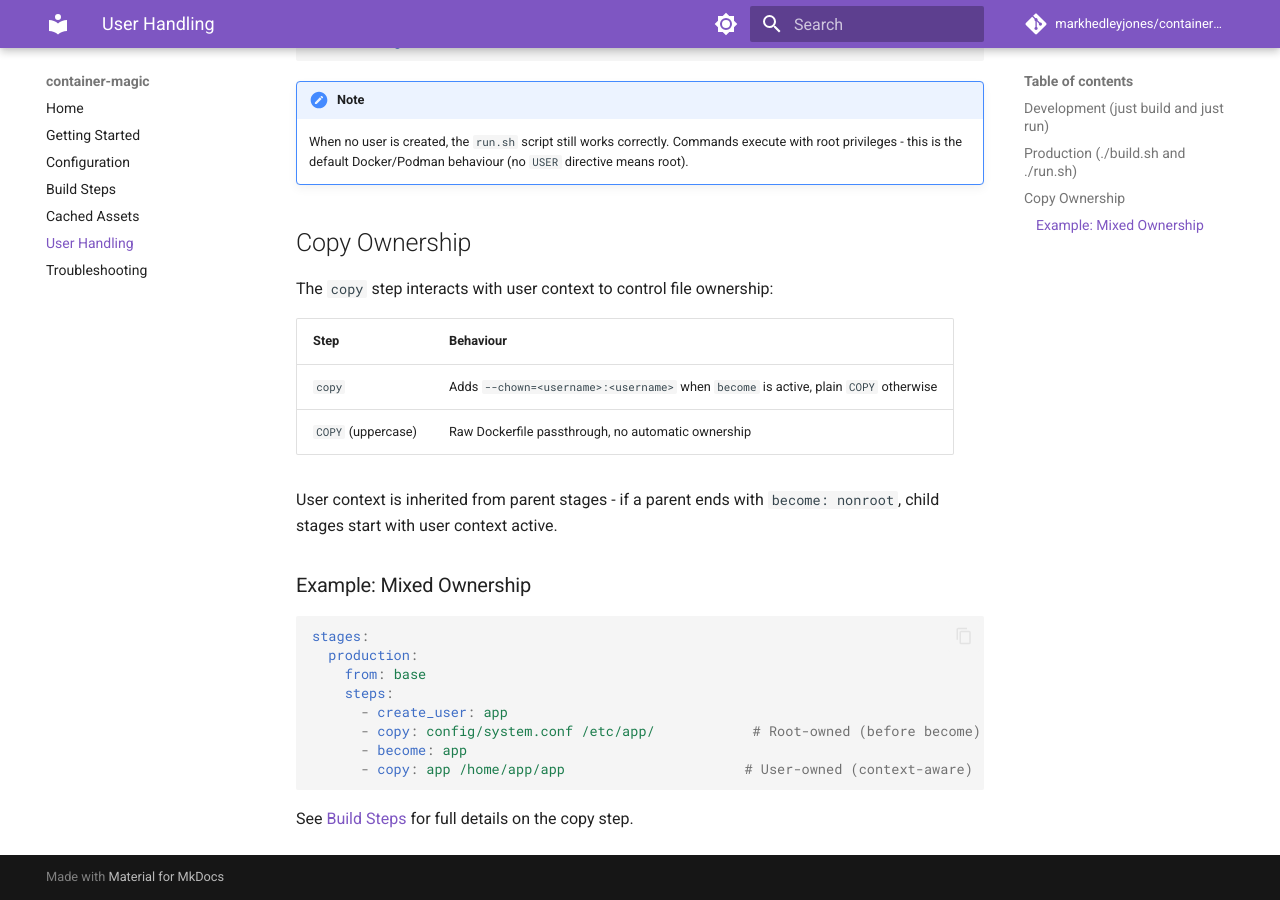
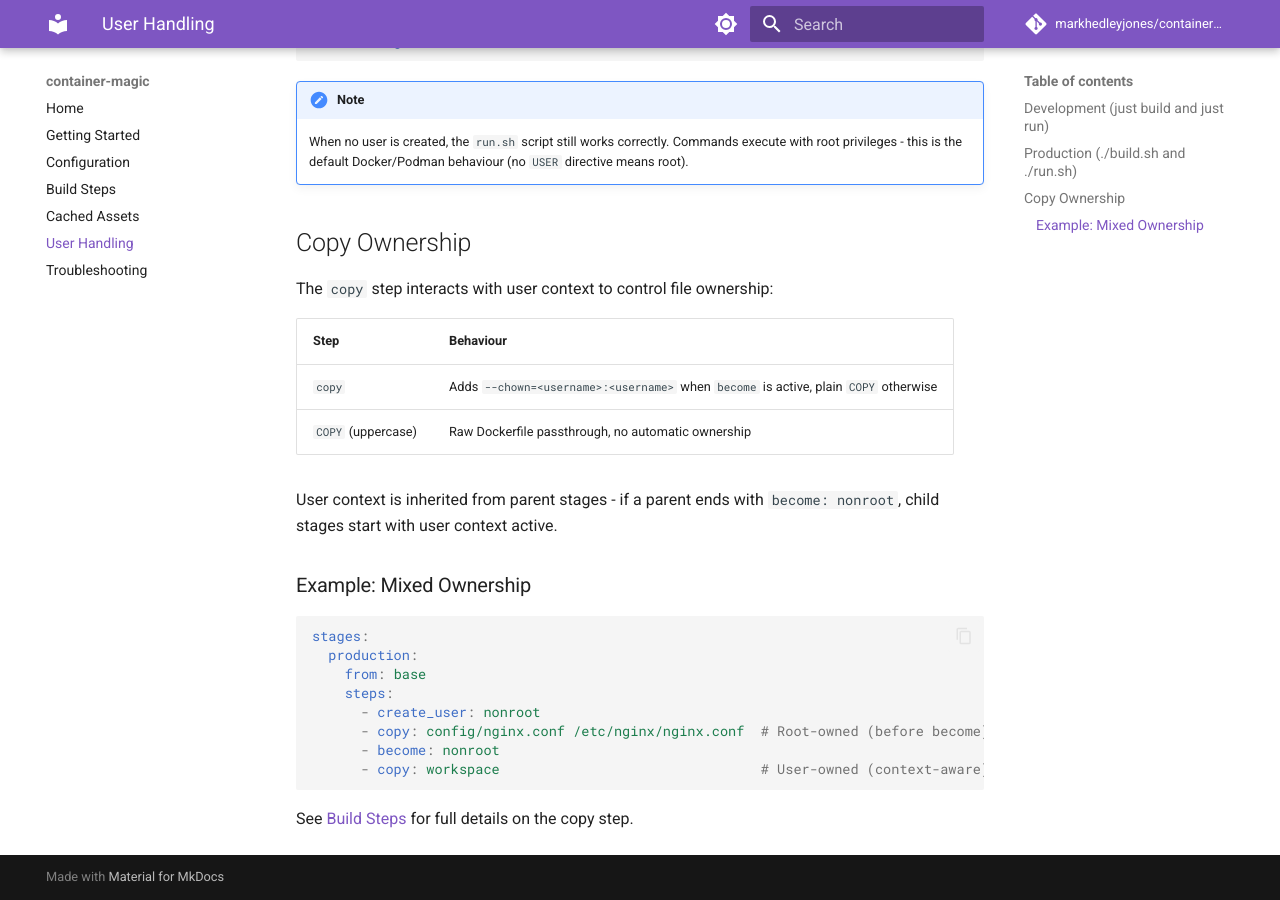
Before and after one commit to markhedleyjones/container-magic, an MkDocs documentation site: the page built from docs/user-handling.md, in a window 1280 px wide and 900 px high, scrolled down 1149 px. Built offline with MkDocs 1.6.1 and Material for MkDocs 9.7.7, drawn with Linux system fonts in a browser that asks for light colours; comment, search, counter and statistics services are not loaded.

Commit message:
docs: fix mixed ownership example in user-handling
Replace confusing copy: app /home/app/app example with a
realistic pattern using copy: workspace for user-owned files.

````diff
--- a/docs/user-handling.md
+++ b/docs/user-handling.md
@@ -69,10 +69,10 @@ stages:
   production:
     from: base
     steps:
-      - create_user: app
-      - copy: config/system.conf /etc/app/            # Root-owned (before become)
-      - become: app
-      - copy: app /home/app/app                      # User-owned (context-aware)
+      - create_user: nonroot
+      - copy: config/nginx.conf /etc/nginx/nginx.conf  # Root-owned (before become)
+      - become: nonroot
+      - copy: workspace                                # User-owned (context-aware)
 ```
 
 See [Build Steps](build-steps.md#4-copy) for full details on the copy step.
````
